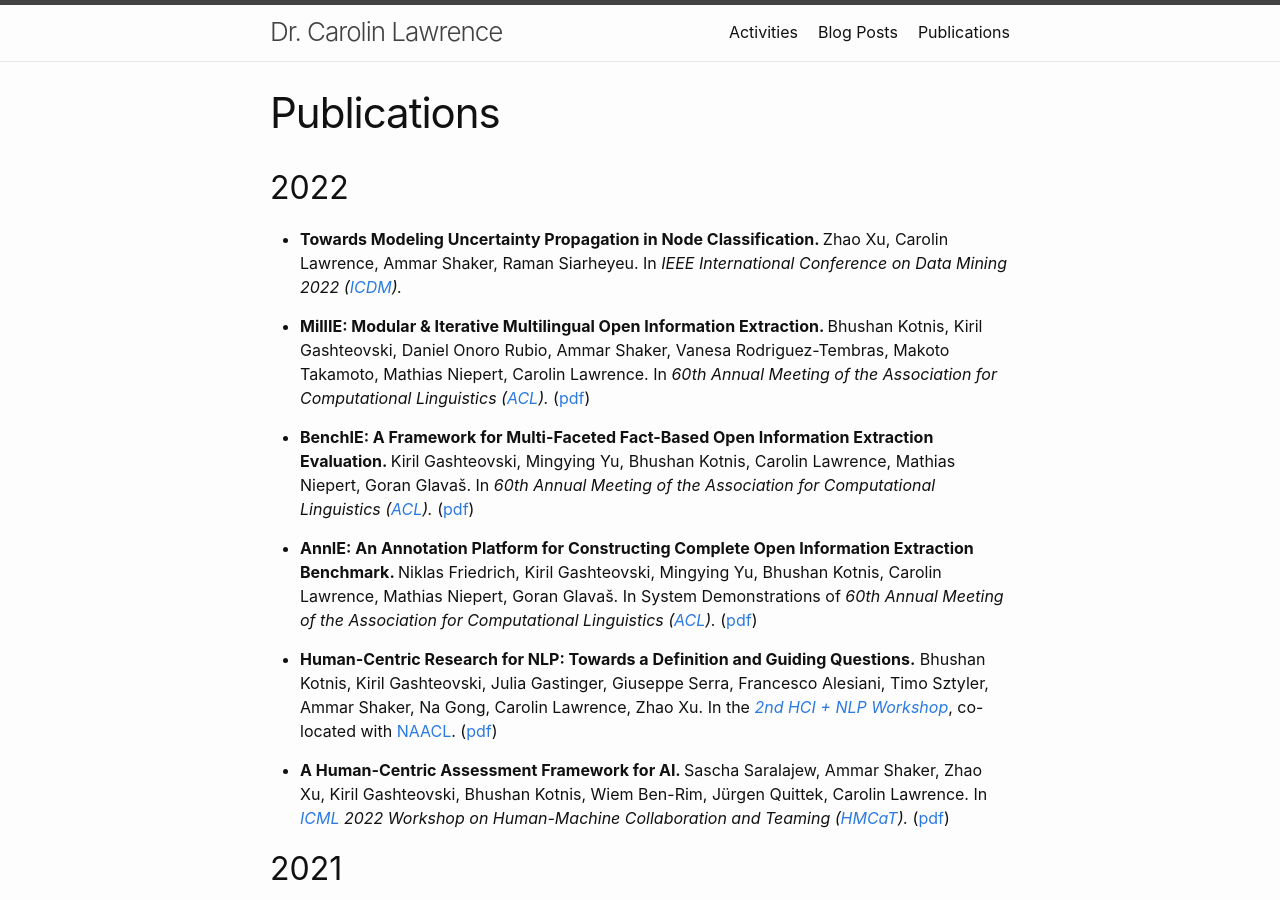
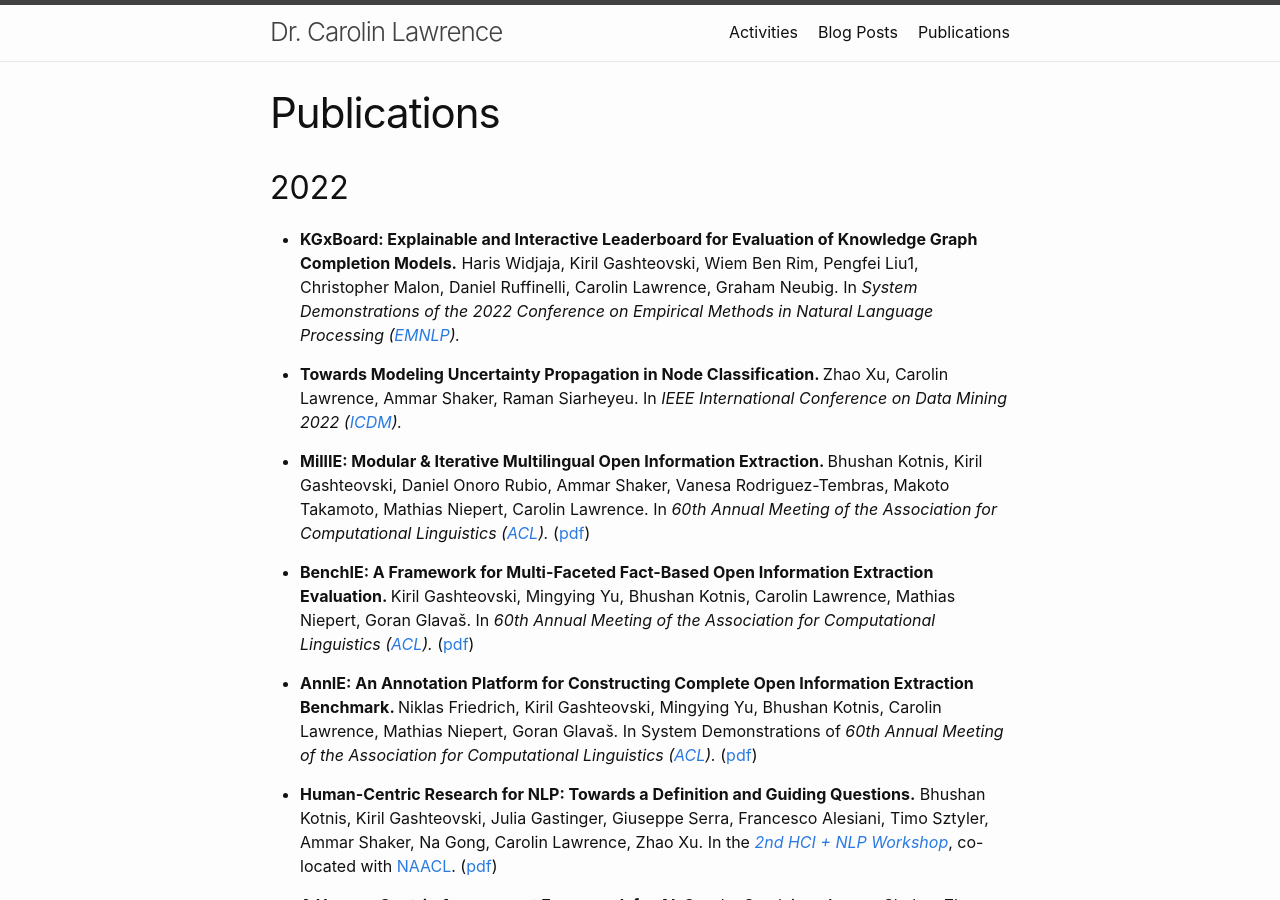
Before and after one commit to carolinlawrence/carolinlawrence.github.io, a Jekyll site: the page built from publications.markdown, in a window 1280 px wide and 900 px high. Built offline with Jekyll 4.4.1, drawn with Linux system fonts in a browser that asks for light colours.

Commit message:
Update publications.markdown

```diff
--- a/publications.markdown
+++ b/publications.markdown
@@ -6,6 +6,7 @@ layout: page
 
 ## 2022
 <ul>
+  <p><li><b>KGxBoard: Explainable and Interactive Leaderboard for Evaluation of Knowledge Graph Completion Models.</b> Haris Widjaja, Kiril Gashteovski, Wiem Ben Rim, Pengfei Liu1, Christopher Malon, Daniel Ruffinelli, Carolin Lawrence, Graham Neubig. In <i>System Demonstrations of the 2022 Conference on Empirical Methods in Natural Language Processing  (<a href="https://2022.emnlp.org/">EMNLP</a>).</i></li></p>
   <p><li><b>Towards Modeling Uncertainty Propagation in Node Classification. </b>Zhao Xu, Carolin Lawrence, Ammar Shaker, Raman Siarheyeu. In <i>IEEE International Conference on Data Mining 2022 (<a href="https://icdm22.cse.usf.edu/">ICDM</a>).</i></li></p>
   <p><li><b>MillIE: Modular & Iterative Multilingual Open Information Extraction. </b>Bhushan Kotnis, Kiril Gashteovski, Daniel Onoro Rubio, Ammar Shaker, Vanesa Rodriguez-Tembras, Makoto Takamoto, Mathias Niepert, Carolin Lawrence. In <i>60th Annual Meeting of the Association for Computational Linguistics (<a href="https://2022.aclweb.org/">ACL</a>). </i>(<a href="https://aclanthology.org/2022.acl-long.478/">pdf</a>)</li></p>
   <p><li><b>BenchIE: A Framework for Multi-Faceted Fact-Based Open Information Extraction Evaluation. </b>Kiril Gashteovski, Mingying Yu, Bhushan Kotnis, Carolin Lawrence, Mathias Niepert, Goran Glavaš. In <i>60th Annual Meeting of the Association for Computational Linguistics (<a href="https://2022.aclweb.org/">ACL</a>). </i>(<a href="https://aclanthology.org/2022.acl-long.307/">pdf</a>)</li></p>
```
